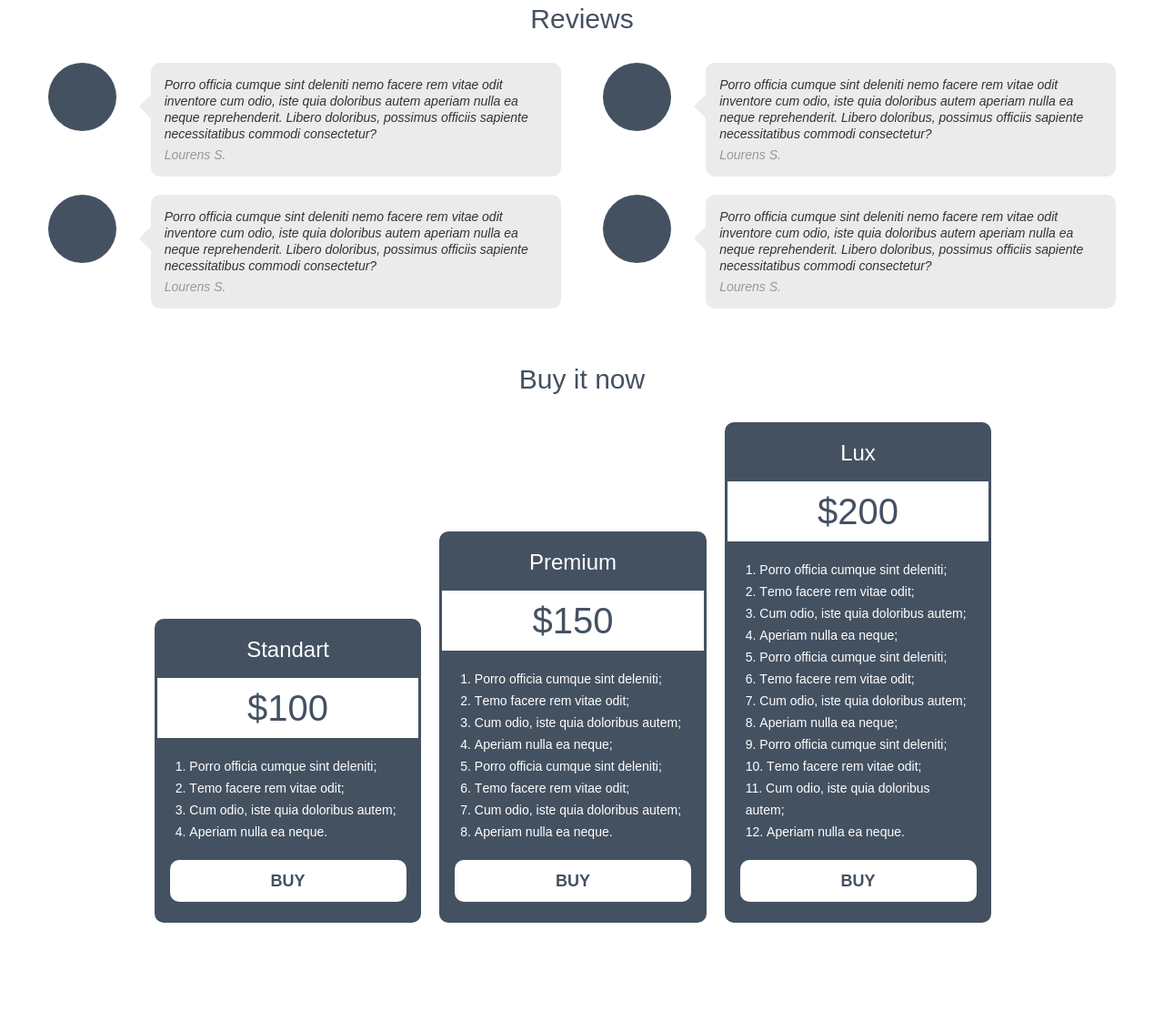
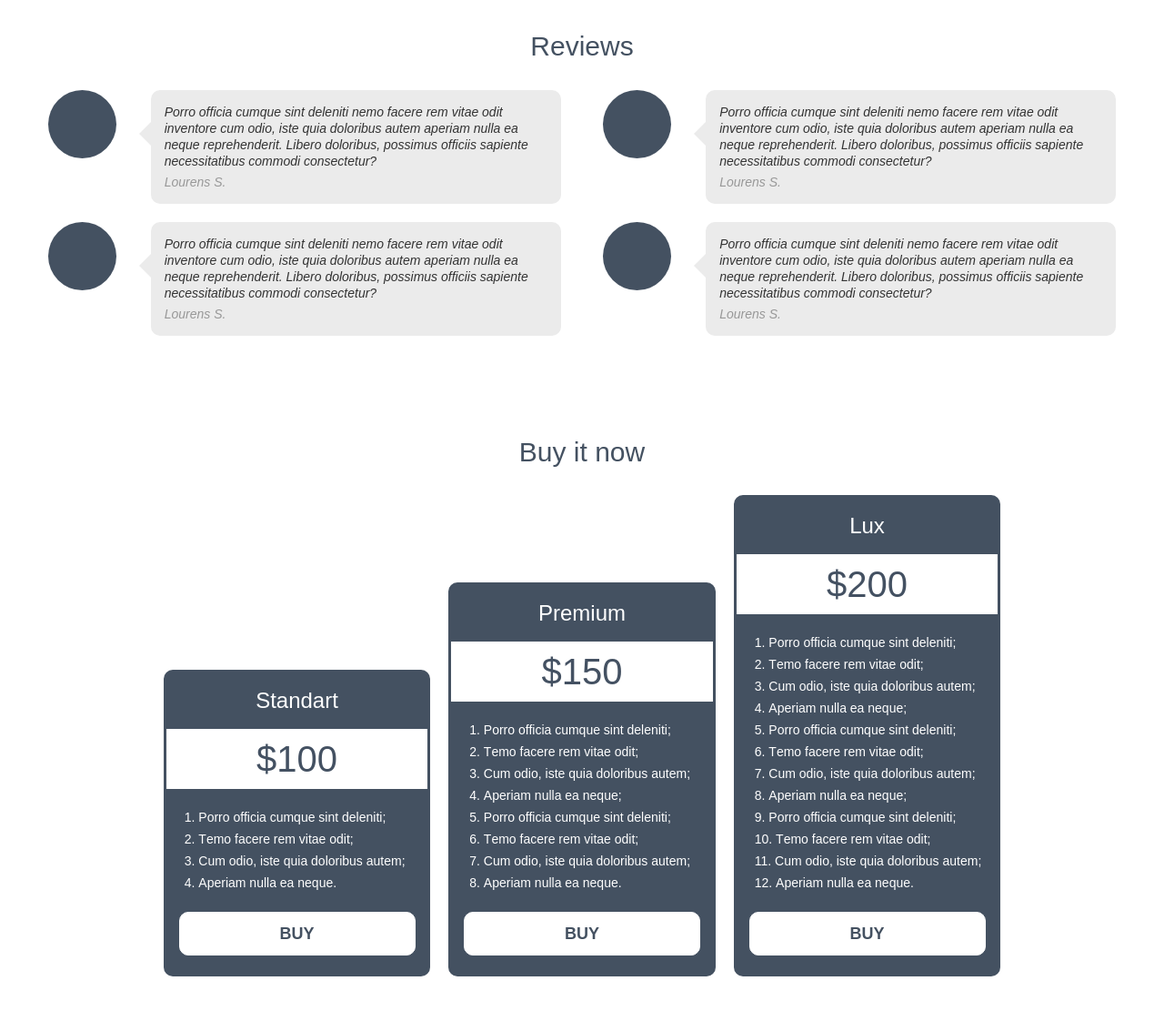
Before and after one commit to liamina027/gbmaket1, a plain HTML site: page index.html in a window 1280 px wide. Shown: the part 1608-2719 px from the top of the page at 91% size. Before the commit the page ends 2672 px from the top, so only its background shows below. Drawn offline with Linux system fonts and the light colour scheme.

Commit message:
Исправление недочетов
+ добавление эффектов кнопкам

```diff
--- a/css/style.css
+++ b/css/style.css
@@ -183,7 +183,7 @@ body {
 /*=====start reviews=====*/
 .reviews {
   width: 100%;
-  padding: 0 53px 40px 53px;
+  padding: 50px 53px 40px 53px;
   box-sizing: border-box;
   display: flex;
   flex-wrap: wrap;
@@ -192,7 +192,7 @@ body {
 .reviews-title {
   width: 100%;
   text-align: center;
-  margin: 20px 0 30px 0;
+  margin: 0 0 30px 0;
 }
 .reviews-item {
   width: 48%;
@@ -242,7 +242,7 @@ body {
 /*=====start price=====*/
 .price {
   width: 100%;
-  padding: 0 53px 50px 53px;
+  padding: 50px 53px 50px 53px;
   box-sizing: border-box;
   display: flex;
   flex-wrap: wrap;
@@ -263,6 +263,9 @@ body {
   padding: 16px 0 20px 0;
   box-sizing: border-box;
 }
+.price-item:last-child {
+  margin: 0;
+  }
 .price-item-title {
   font-size: 24px;
   line-height: 30px;
@@ -289,9 +292,9 @@ body {
   line-height: 24px;
   font-weight: 400;
   color: #ffffff;
-  margin: 19px 0 19px 0;
   list-style-position: inside;
-  padding: 0 20px;
+  margin: 19px 0 0 0;
+  padding: 0 0 0 20px;
   box-sizing: border-box;
 }
 .price-item-btn {
@@ -303,10 +306,21 @@ body {
   background-color: #fff;
   display: block;
   width: 260px;
-  margin: 0 auto;
+  margin: 20px auto 0 auto;
   text-transform: uppercase;
   text-align: center;
   padding: 14px 0;
   box-sizing: border-box;
   border-radius: 10px;
+  border: 1px solid #fff;
+}
+.price-item-btn:hover {
+  background-color: #445161;
+  color: #fff;
+  /*border: 1px solid #fff;*/
+}
+.price-item-btn:active {
+  background-color: lime;
+  color: #fff;
+}
 /*=====end price=====*/
--- a/index.html
+++ b/index.html
@@ -178,7 +178,7 @@
                         <li>Cum odio, iste quia doloribus autem;</li>
                         <li>Aperiam nulla ea neque.</li>
                     </ol>
-                    <a href="" class="price-item-btn">Buy</a>
+                    <a href="#" class="price-item-btn">Buy</a>
                 </div>
                 <div class="price-item">
                     <h3 class="price-item-title">Premium</h3>
@@ -193,7 +193,7 @@
                         <li>Cum odio, iste quia doloribus autem;</li>
                         <li>Aperiam nulla ea neque.</li>
                     </ol>
-                    <a href="" class="price-item-btn">Buy</a>
+                    <a href="#" class="price-item-btn">Buy</a>
                 </div>
                 <div class="price-item">
                     <h3 class="price-item-title">Lux</h3>
@@ -212,7 +212,7 @@
                         <li>Cum odio, iste quia doloribus autem;</li>
                         <li>Aperiam nulla ea neque.</li>
                     </ol>
-                    <a href="" class="price-item-btn">Buy</a>
+                    <a href="#" class="price-item-btn">Buy</a>
                 </div>
             </section>
         </main>
```
